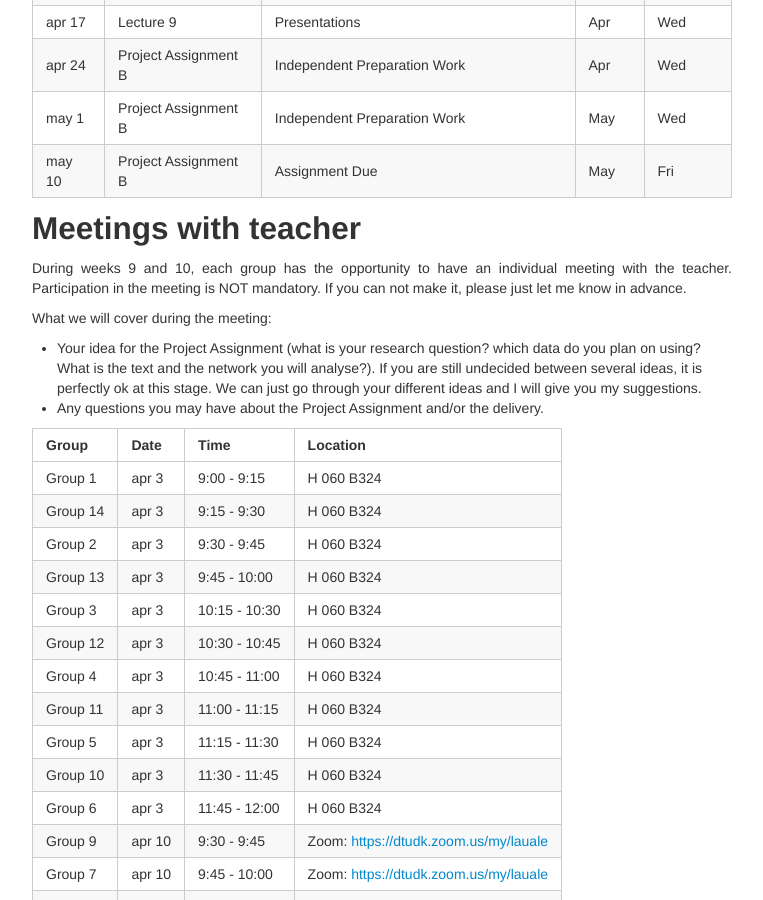
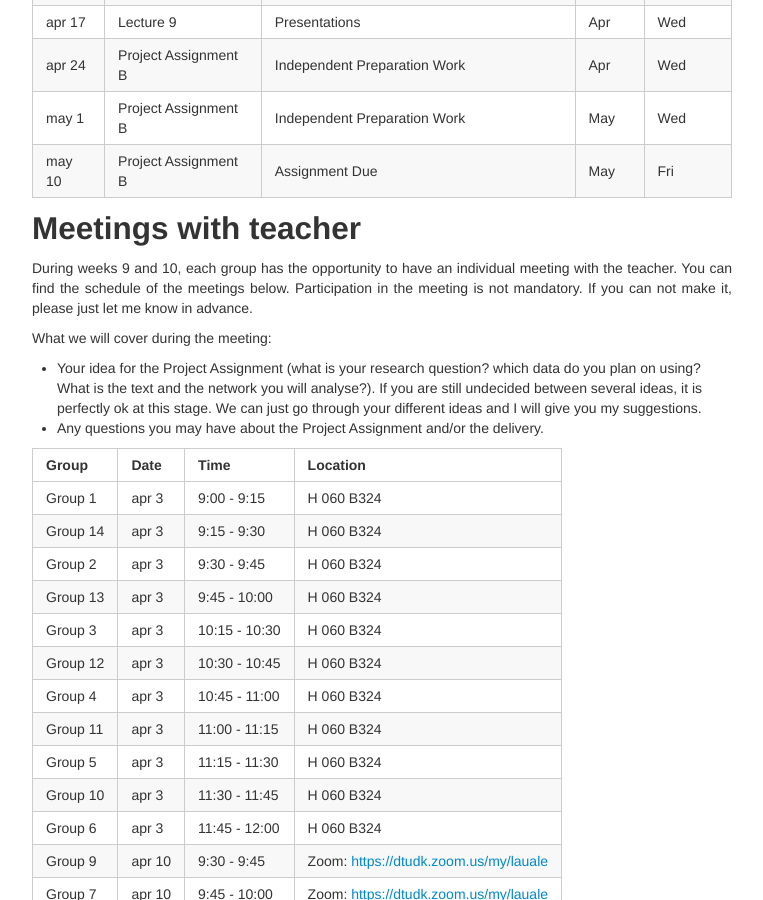
Before and after one commit to Simo067m/comsocsci2024, a Jekyll site: the page built from docs/schedule.md, in a window 1280 px wide and 900 px high, scrolled down 872 px. Shown: the whole window, without its empty margins (258-1021 px from the left). Built offline with Jekyll 4.4.1, drawn with Linux system fonts in a browser that asks for light colours.

Commit message:
small changes

```diff
--- a/docs/schedule.md
+++ b/docs/schedule.md
@@ -34,11 +34,16 @@ description: A course led by Laura Alessandretti on Computational Social Science
 
 ## Meetings with teacher
 
-During weeks 9 and 10, each group has the opportunity to have an individual meeting with the teacher. Participation in the meeting is NOT mandatory. If you can not make it, please just let me know in advance.
+During weeks 9 and 10, each group has the opportunity to have an individual meeting with the teacher. You can find the schedule of the meetings below. Participation in the meeting is not mandatory. If you can not make it, please just let me know in advance.
+
 
 What we will cover during the meeting:
 * Your idea for the Project Assignment (what is your research question? which data do you plan on using? What is the text and the network you will analyse?). If you are still undecided between several ideas, it is perfectly ok at this stage. We can just go through your different ideas and I will give you my suggestions.
 * Any questions you may have about the Project Assignment and/or the delivery.
+
+
+
+
 
 
 
```
